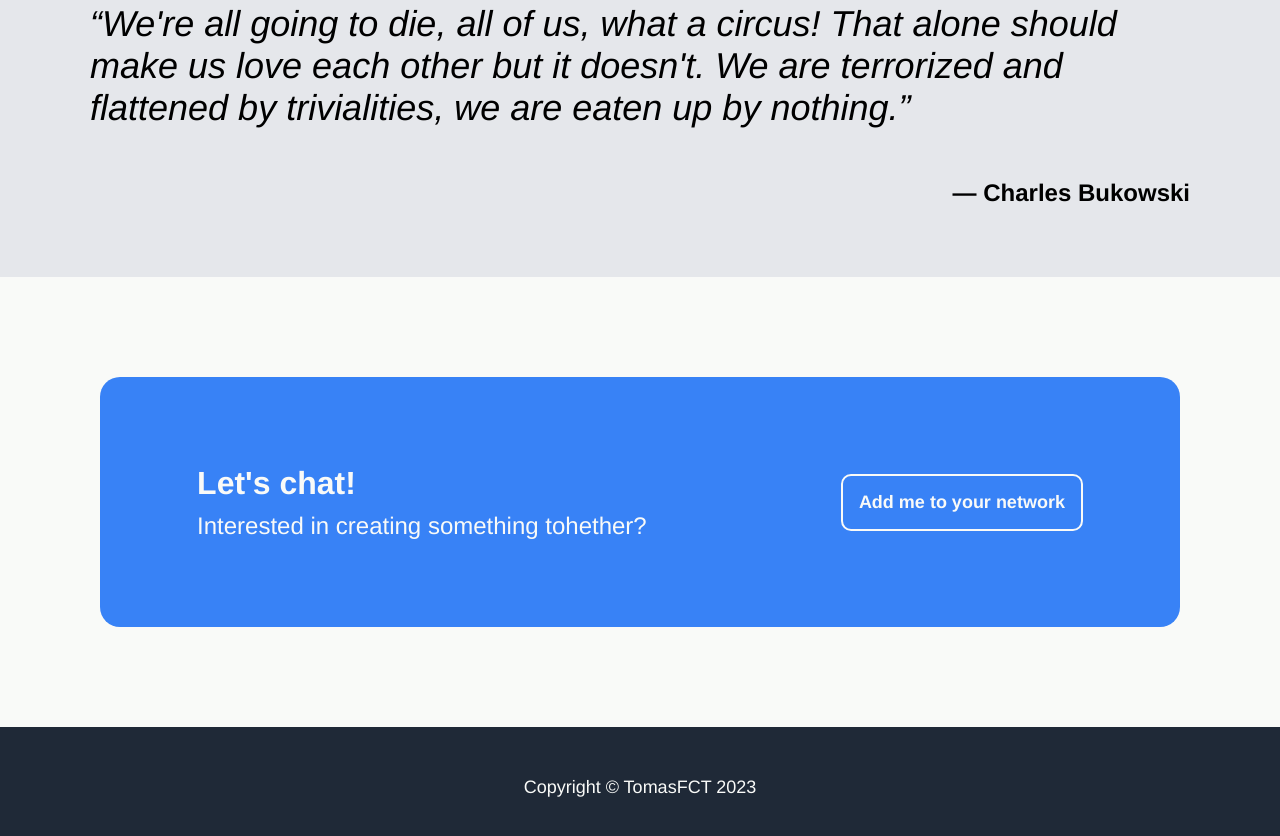
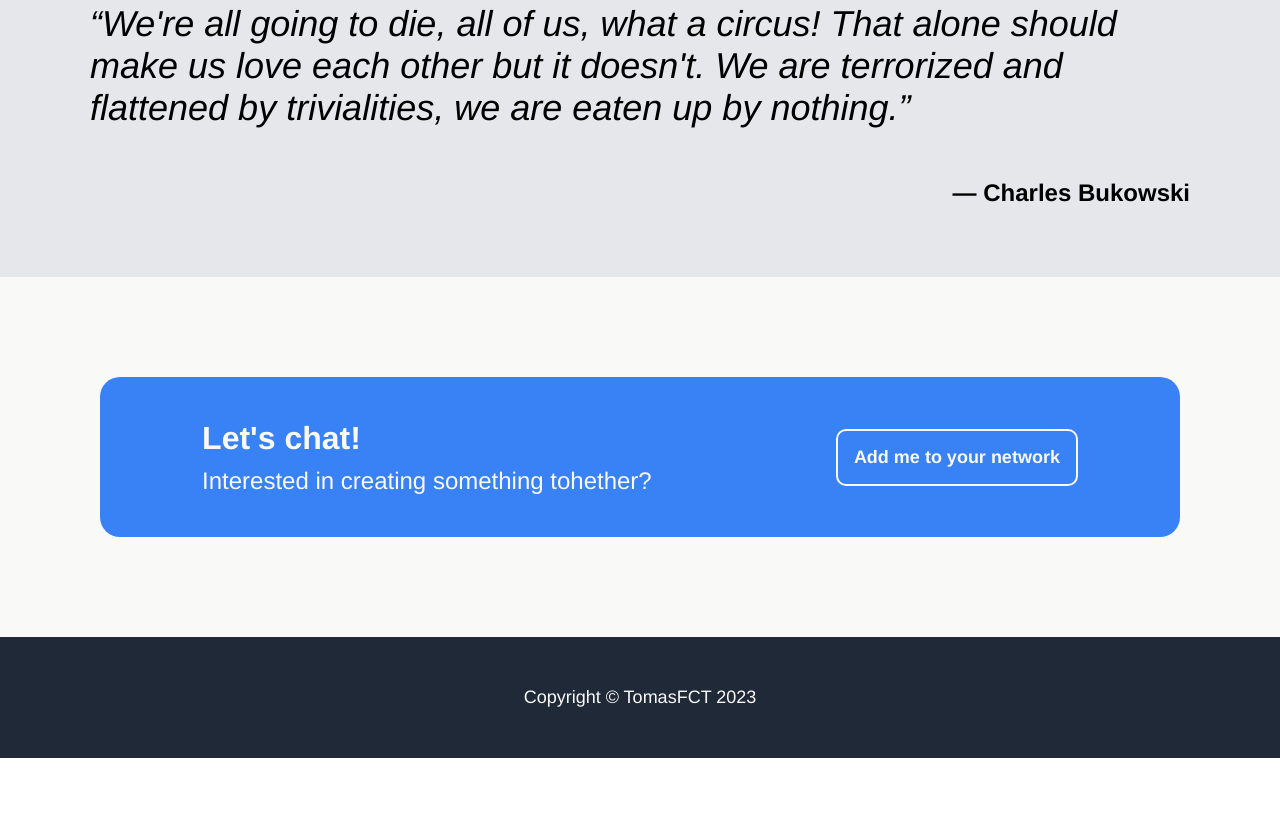
Before and after one commit to TomasFCT/Landing_Page, a plain HTML site: page index.html in a window 1280 px wide. Shown: the part 1839-2675 px from the top of the page. After the commit the page ends 2597 px from the top, so only its background shows below. Drawn offline with Linux system fonts and the light colour scheme.

Commit message:
Fix last blue container

```diff
--- a/styles.css
+++ b/styles.css
@@ -173,15 +173,16 @@ a {
     background-color: #3882F6;
     border-radius: 20px;
     width: 1200px;
-    height: 200px;
+    height: 120px;
     justify-content: space-around;
     align-items: center;
-    padding: 25px;
+    padding: 20px;
 }
 
 .card4 {
     color: #F9FAF8;
-    margin-right: 50px;
+    margin-right: 20px;
+    min-width: 200px;
 }
 
 .cd4_header {
```
